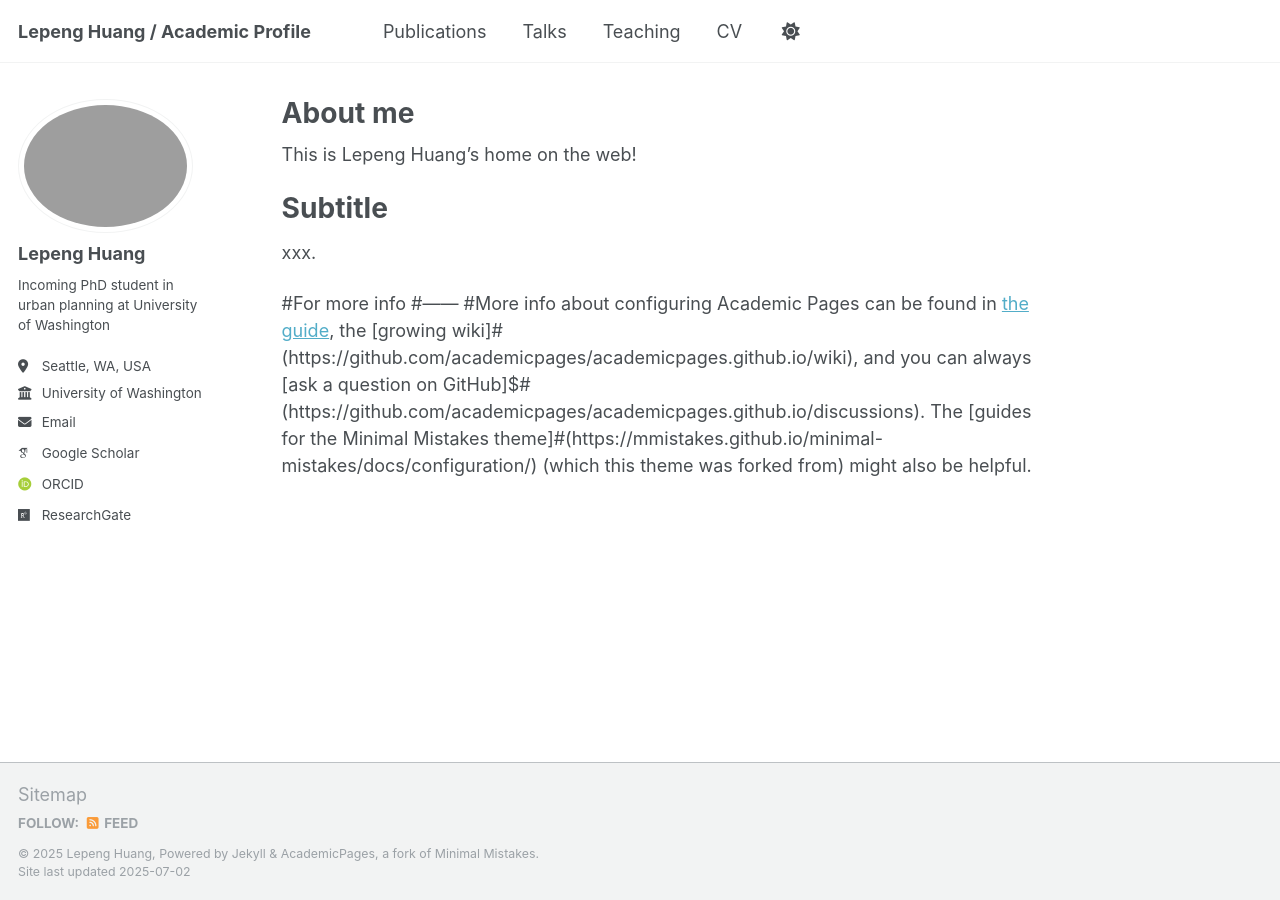
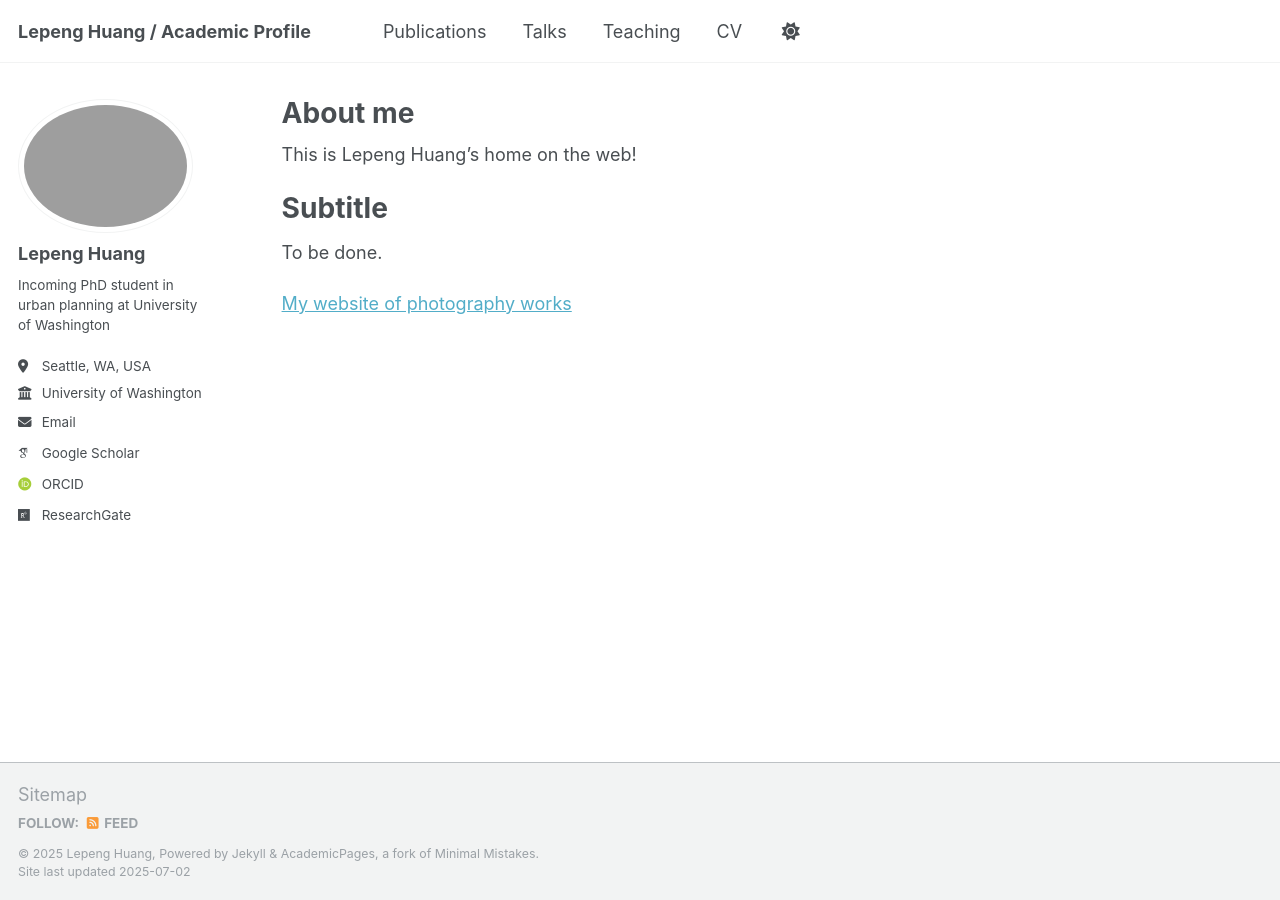
Before and after one commit to lepenghuang/lepenghuang.github.io, a Jekyll site: the page built from _pages/about.md, in a window 1280 px wide. Built offline with Jekyll 4.4.1, drawn with Linux system fonts in a browser that asks for light colours; some web fonts are replaced; a script that is not in the unit is left out.

Commit message:
Update about.md

```diff
--- a/_pages/about.md
+++ b/_pages/about.md
@@ -11,8 +11,6 @@
 
 Subtitle
 ======
-xxx.
+To be done.
 
-#For more info
-#------
-#More info about configuring Academic Pages can be found in [the guide](https://academicpages.github.io/markdown/), the [growing wiki]#(https://github.com/academicpages/academicpages.github.io/wiki), and you can always [ask a question on GitHub]$#(https://github.com/academicpages/academicpages.github.io/discussions). The [guides for the Minimal Mistakes theme]#(https://mmistakes.github.io/minimal-mistakes/docs/configuration/) (which this theme was forked from) might also be helpful.
+[My website of photography works](https://hlpgallery.mysxl.cn/)
```
